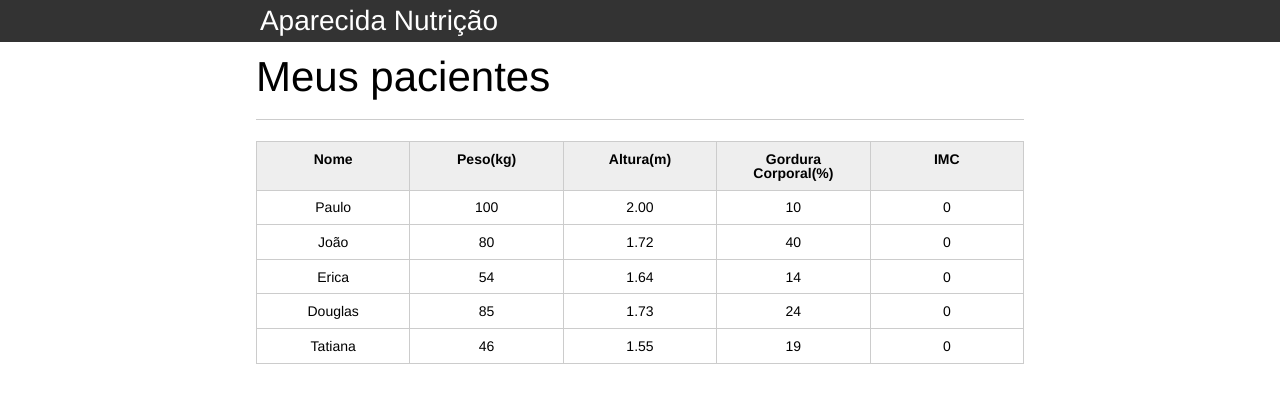
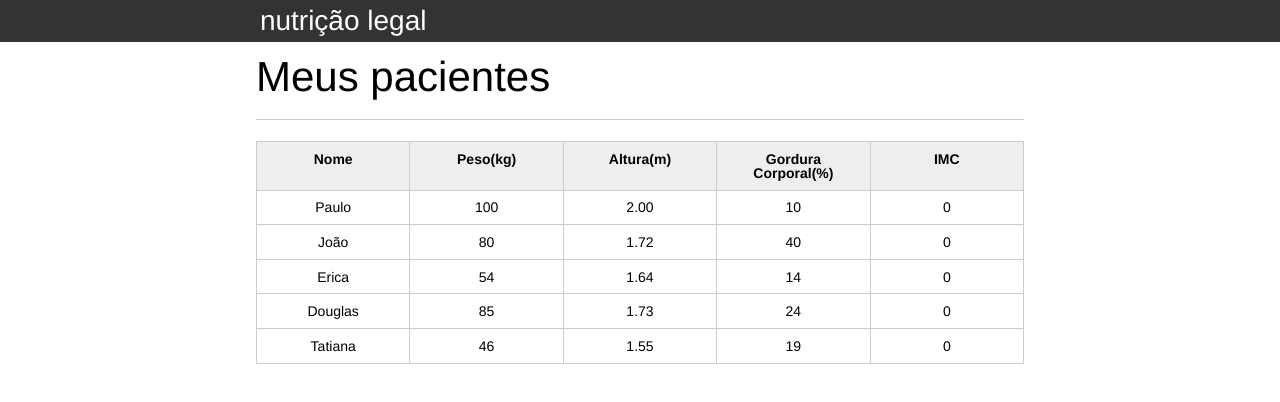
Before and after one commit to MarcosPauloMF/introduzindo-js, a plain HTML site: page index.html in a window 1280 px wide. Drawn offline with Linux system fonts and the light colour scheme.

Commit message:
Fazendo primeiras alterações no JS dentro do HTML e percorrendo DOM

```diff
--- a/index.html
+++ b/index.html
@@ -9,6 +9,8 @@
 
 	</head>
 	<body>
+
+
 
 		<header>
 			<div class="container">
@@ -72,6 +74,12 @@
 
 			</section>
 		</main>
+		<script>
+			var titulo = document.querySelector("h1")
+			console.log(titulo);
+			console.log(titulo.textContent);
 
+			titulo.textContent = "nutrição legal"
+		</script>
 	</body>
 </html>
```
Also changed, not shown: 1 other file.
